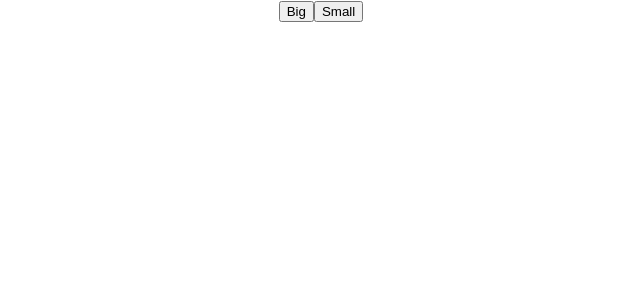
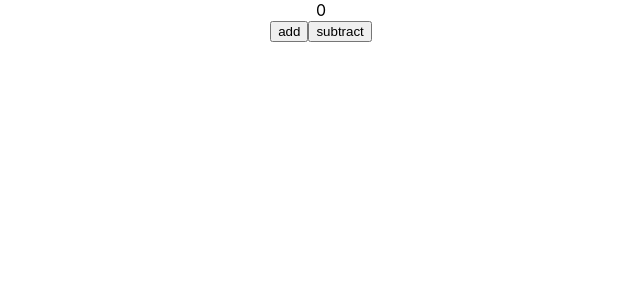
Before and after one commit to sagartmg2/react-app, a React (Create React App) app: page / in a window 1280 px wide. Shown: the top 300 px of the page, without its empty margins (319-959 px from the left). Built offline with nearby package versions, Linux system fonts and the light colour scheme.

Commit message:
states in react

```diff
--- /dev/null
+++ b/public/css/styles.css
@@ -0,0 +1,3 @@
+.button {
+    color: red;
+}
--- a/public/index.html
+++ b/public/index.html
@@ -15,6 +15,8 @@
       user's mobile device or desktop. See https://developers.google.com/web/fundamentals/web-app-manifest/
     -->
     <link rel="manifest" href="%PUBLIC_URL%/manifest.json" />
+    <link rel="stylesheet" href="css/styles.css">
+
     <!--
       Notice the use of %PUBLIC_URL% in the tags above.
       It will be replaced with the URL of the `public` folder during the build.
--- a/src/App.js
+++ b/src/App.js
@@ -3,19 +3,23 @@ import './App.css';
 
 import Button from './Button';
 import { SmallButton, BigButton } from './NamedButton';
+import Home from './Home';
 
 function App() {
+
+
   return (
     <div className="App">
       <div>
-        <Button
+        <Home />
+        {/* <Button
           title="Big"
         >
           <p>this is big button</p>
         </Button >
         <Button
           title="Small"
-        />
+        /> */}
 
         {/* <SmallButton />
         <BigButton /> */}
--- a/src/Button.js
+++ b/src/Button.js
@@ -2,7 +2,7 @@
 
 export default function Button(props) {
 
-    // console.log(props)
+    console.log(props)
 
     function calculate(event) {
         // alert("clicked")
@@ -10,12 +10,27 @@ export default function Button(props) {
         console.log(event.target.type);
     }
 
+    let style_obj = {
+        color: "violet"
+    }
+
+    console.log("button render");
+
+
     return (
         <>
-            {/* {props.children} */}
+            {props.children}
             {/* <button type="button" onclick = "calculate()"> */}
-
-            <button type="button" onClick={calculate}>
+            <button
+                className="button"
+                type="button"
+                onClick={calculate}
+                style={{
+                    color: "violet",
+                    backgroundColor: "orange",
+                    margin: "20px",
+                }}
+            >
                 {props.title}
             </button>
 
--- /dev/null
+++ b/src/Home.js
@@ -0,0 +1,40 @@
+import { useState, useEffect } from 'react';
+import Button from './Button';
+
+export default function Home() {
+
+    let intitial_value = 0
+    const [count, setCount] = useState(intitial_value)
+    const [title, setTitle] = useState("random")
+
+    // const [state, setState] = useState({
+    //     count: 0,
+    //     title: "random"
+    // })
+
+    function increment() {
+
+        // setCount(count + 1)
+        // setCount(count + 1)
+        // setCount(count + 1)
+        // console.log({count});
+        // setCount(count + 1)
+
+        setCount((prev) => prev + 1)
+        setCount((prev) => prev + 1)
+    }
+
+    function decrement() {
+        setCount(count - 1)
+    }
+
+    return (
+        <>
+            {count}
+            <br />
+            <button onClick={increment}>add</button>
+            <button onClick={decrement}>subtract</button>
+            {/* <Button title = "button"/> */}
+        </>
+    )
+}
```
